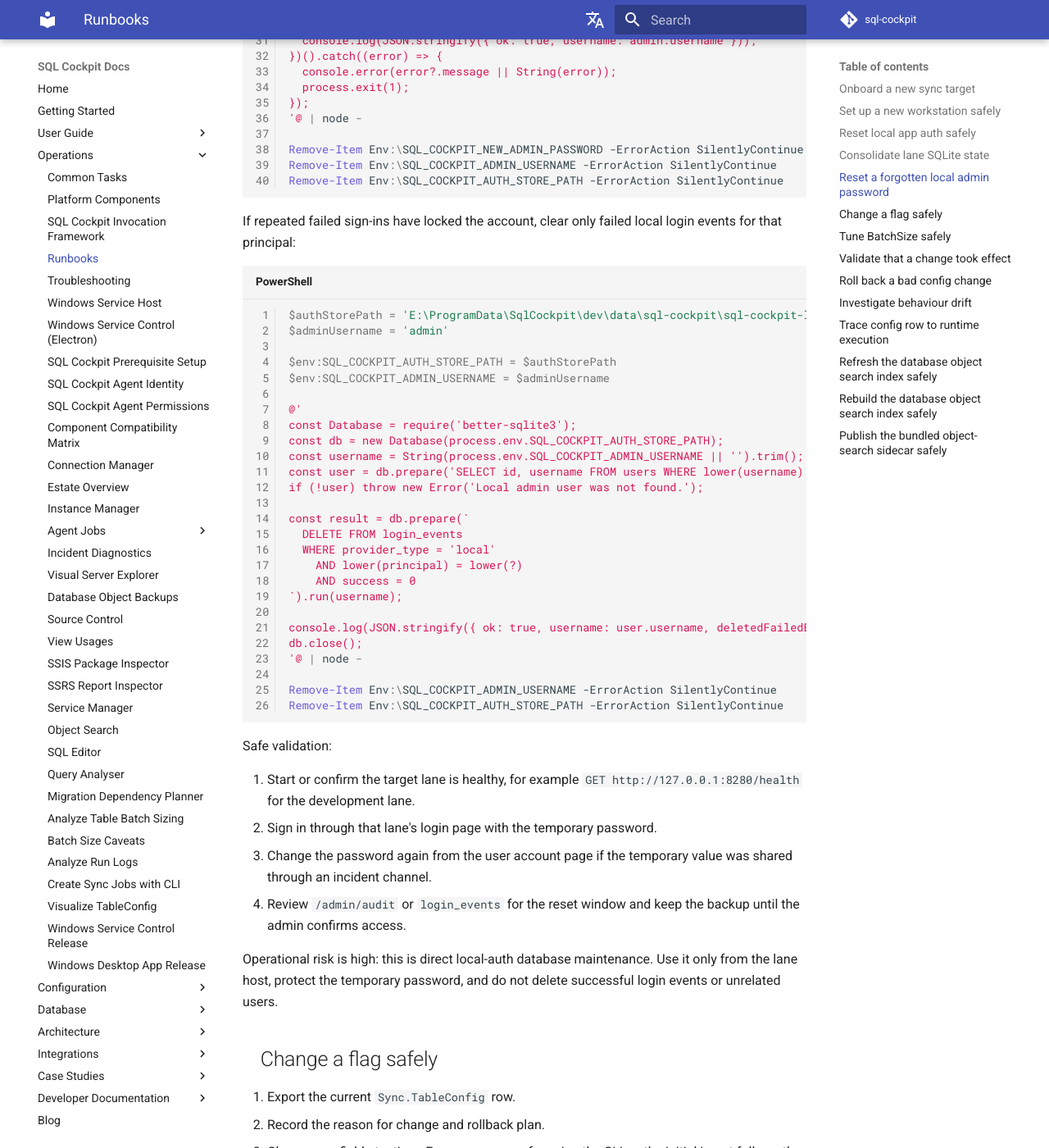
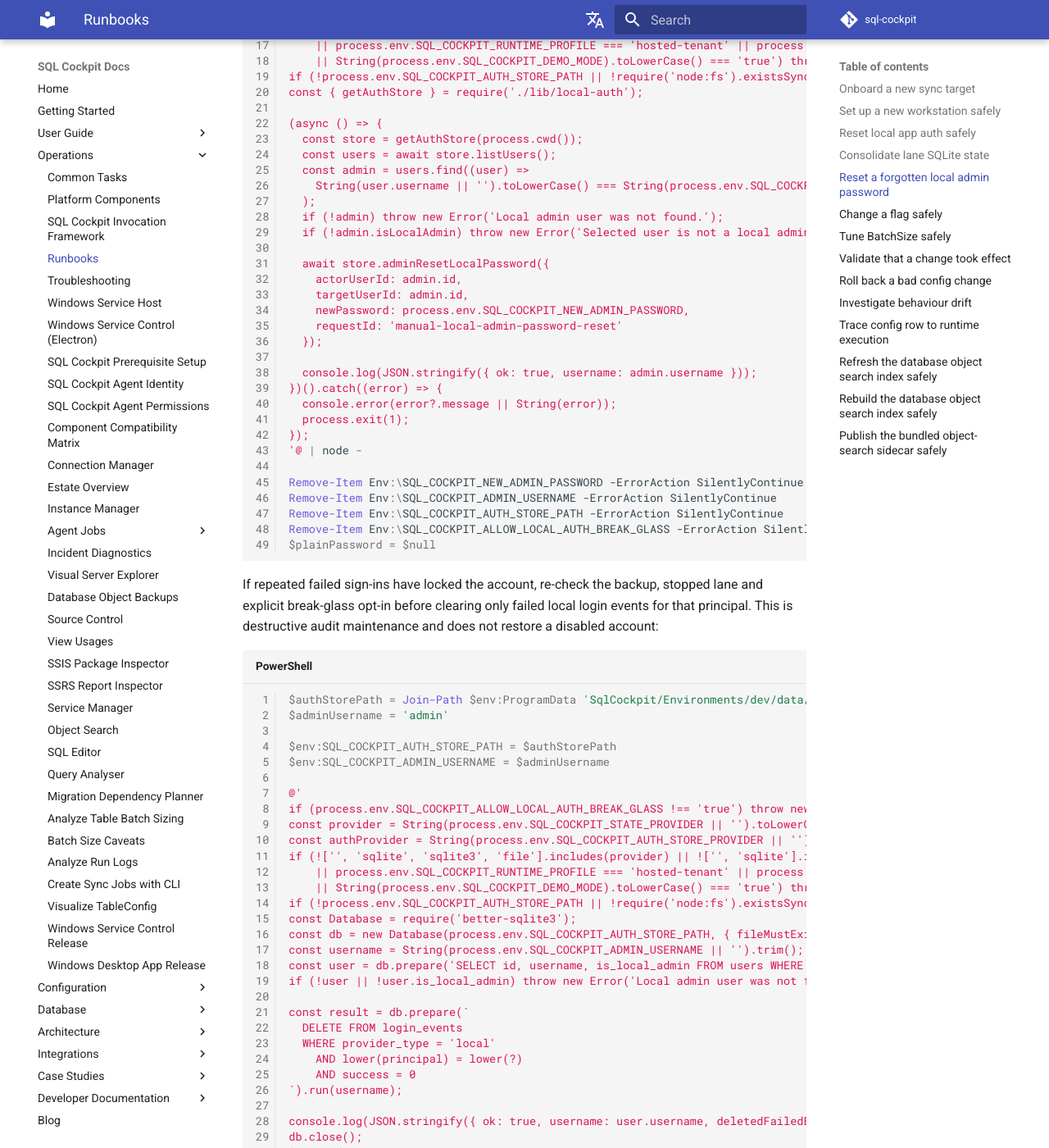
Before and after one commit to sql-cockpit/sql-cockpit-docs-source, an MkDocs documentation site: the page built from docs/operations/runbooks.md, in a window 1280 px wide and 1400 px high, scrolled down 3675 px. Shown: the whole window at 82% size. Built offline with MkDocs 1.6.1 and Material for MkDocs 9.7.7, drawn with Linux system fonts in a browser that asks for light colours; comment, search, counter and statistics services are not loaded; the version menu is left out; some of the changed text lies outside the part shown.

Commit message:
Reconcile operator guidance with current state and Demo boundaries

````diff
--- a/docs/operations/runbooks.md
+++ b/docs/operations/runbooks.md
@@ -37,7 +37,7 @@
 
 Local lanes use one SQLite app-state database:
 
-`E:\ProgramData\SqlCockpit\<lane>\data\sql-cockpit\sql-cockpit-local.sqlite`
+`%ProgramData%\SqlCockpit\Environments\<lane>\data\sql-cockpit\sql-cockpit-local.sqlite`
 
 Older installs may also contain legacy files such as:
 
@@ -51,11 +51,11 @@
 `sql-cockpit-local.sqlite` and the lane has restarted cleanly.
 
 From `E:\Scripts\SQL Tables Sync`, run the migration with the lane's actual
-paths:
+paths. The source paths below are historical examples; the target is the new canonical lane root. Stop the lane and back up all sources and the target before running. This procedure is for SQLite local state only, not hosted SQL Server state:
 
 ```powershell
 node .\scripts\runtime\migrate-sqlite-lane-state.js `
-  --target "E:\ProgramData\SqlCockpit\test\data\sql-cockpit\sql-cockpit-local.sqlite" `
+  --target "$env:ProgramData\SqlCockpit\Environments\test\data\sql-cockpit\sql-cockpit-local.sqlite" `
   --agentControl "E:\ProgramData\SqlCockpit\test\data\sql-cockpit\saas-agent-control.sqlite" `
   --queryAnalyser "E:\ProgramData\SqlCockpit\test\data\query-analyser\query-analyser.db" `
   --sqlQueryEditor "E:\ProgramData\SqlCockpit\test\data\sql-editor\sql-query-editor.db" `
@@ -81,7 +81,9 @@
 
 - Run the commands on the host that owns the SQL Cockpit lane.
 - Use an elevated or service-account shell only if that is required to read the lane data directory.
-- Back up the lane SQLite file before changing it.
+- Stop the target lane and back up the exact SQLite file before changing it.
+- This is a local-only, offline break-glass exception. It refuses hosted/provider-backed state and Demo Mode; do not disable those protections to use this runbook.
+- These snippets require `SQL_COCKPIT_ALLOW_LOCAL_AUTH_BREAK_GLASS=true`, unset by default. This variable gates only the manual snippets, not the application. Set it in the temporary operator shell only after reviewing the backup and selected lane; remove it immediately afterwards.
 - Pick a temporary password that meets the local policy: at least 12 characters with upper-case, lower-case, and numeric characters.
 
 Common lane auth-store paths:
@@ -98,23 +100,30 @@
 From `E:\Scripts\SQL Tables Sync\sql-cockpit-api`, run:
 
 ```powershell
-$authStorePath = 'E:\ProgramData\SqlCockpit\dev\data\sql-cockpit\sql-cockpit-local.sqlite'
+$authStorePath = Join-Path $env:ProgramData 'SqlCockpit/Environments/dev/data/sql-cockpit/sql-cockpit-local.sqlite'
 $adminUsername = 'admin'
 $newPassword = Read-Host -AsSecureString 'New temporary password'
-$plainPassword = [Runtime.InteropServices.Marshal]::PtrToStringBSTR(
-    [Runtime.InteropServices.Marshal]::SecureStringToBSTR($newPassword)
-)
+$passwordPointer = [Runtime.InteropServices.Marshal]::SecureStringToBSTR($newPassword)
+try { $plainPassword = [Runtime.InteropServices.Marshal]::PtrToStringBSTR($passwordPointer) }
+finally { [Runtime.InteropServices.Marshal]::ZeroFreeBSTR($passwordPointer) }
 
 $env:SQL_COCKPIT_AUTH_STORE_PATH = $authStorePath
 $env:SQL_COCKPIT_NEW_ADMIN_PASSWORD = $plainPassword
 $env:SQL_COCKPIT_ADMIN_USERNAME = $adminUsername
 
 @'
+if (process.env.SQL_COCKPIT_ALLOW_LOCAL_AUTH_BREAK_GLASS !== 'true') throw new Error('Explicit local break-glass opt-in is required.');
+const provider = String(process.env.SQL_COCKPIT_STATE_PROVIDER || '').toLowerCase();
+const authProvider = String(process.env.SQL_COCKPIT_AUTH_STORE_PROVIDER || '').toLowerCase();
+if (!['', 'sqlite', 'sqlite3', 'file'].includes(provider) || !['', 'sqlite'].includes(authProvider)
+    || process.env.SQL_COCKPIT_RUNTIME_PROFILE === 'hosted-tenant' || process.env.SQL_COCKPIT_HOSTING_MODEL === 'tenant'
+    || String(process.env.SQL_COCKPIT_DEMO_MODE).toLowerCase() === 'true') throw new Error('Hosted/provider-backed and demo state are not supported.');
+if (!process.env.SQL_COCKPIT_AUTH_STORE_PATH || !require('node:fs').existsSync(process.env.SQL_COCKPIT_AUTH_STORE_PATH)) throw new Error('An existing explicit local auth file is required.');
 const { getAuthStore } = require('./lib/local-auth');
 
 (async () => {
   const store = getAuthStore(process.cwd());
-  const users = store.listUsers();
+  const users = await store.listUsers();
   const admin = users.find((user) =>
     String(user.username || '').toLowerCase() === String(process.env.SQL_COCKPIT_ADMIN_USERNAME || '').toLowerCase()
   );
@@ -138,23 +147,32 @@
 Remove-Item Env:\SQL_COCKPIT_NEW_ADMIN_PASSWORD -ErrorAction SilentlyContinue
 Remove-Item Env:\SQL_COCKPIT_ADMIN_USERNAME -ErrorAction SilentlyContinue
 Remove-Item Env:\SQL_COCKPIT_AUTH_STORE_PATH -ErrorAction SilentlyContinue
+Remove-Item Env:\SQL_COCKPIT_ALLOW_LOCAL_AUTH_BREAK_GLASS -ErrorAction SilentlyContinue
+$plainPassword = $null
 ```
 
-If repeated failed sign-ins have locked the account, clear only failed local login events for that principal:
+If repeated failed sign-ins have locked the account, re-check the backup, stopped lane and explicit break-glass opt-in before clearing only failed local login events for that principal. This is destructive audit maintenance and does not restore a disabled account:
 
 ```powershell
-$authStorePath = 'E:\ProgramData\SqlCockpit\dev\data\sql-cockpit\sql-cockpit-local.sqlite'
+$authStorePath = Join-Path $env:ProgramData 'SqlCockpit/Environments/dev/data/sql-cockpit/sql-cockpit-local.sqlite'
 $adminUsername = 'admin'
 
 $env:SQL_COCKPIT_AUTH_STORE_PATH = $authStorePath
 $env:SQL_COCKPIT_ADMIN_USERNAME = $adminUsername
 
 @'
+if (process.env.SQL_COCKPIT_ALLOW_LOCAL_AUTH_BREAK_GLASS !== 'true') throw new Error('Explicit local break-glass opt-in is required.');
+const provider = String(process.env.SQL_COCKPIT_STATE_PROVIDER || '').toLowerCase();
+const authProvider = String(process.env.SQL_COCKPIT_AUTH_STORE_PROVIDER || '').toLowerCase();
+if (!['', 'sqlite', 'sqlite3', 'file'].includes(provider) || !['', 'sqlite'].includes(authProvider)
+    || process.env.SQL_COCKPIT_RUNTIME_PROFILE === 'hosted-tenant' || process.env.SQL_COCKPIT_HOSTING_MODEL === 'tenant'
+    || String(process.env.SQL_COCKPIT_DEMO_MODE).toLowerCase() === 'true') throw new Error('Hosted/provider-backed and demo state are not supported.');
+if (!process.env.SQL_COCKPIT_AUTH_STORE_PATH || !require('node:fs').existsSync(process.env.SQL_COCKPIT_AUTH_STORE_PATH)) throw new Error('An existing explicit local auth file is required.');
 const Database = require('better-sqlite3');
-const db = new Database(process.env.SQL_COCKPIT_AUTH_STORE_PATH);
+const db = new Database(process.env.SQL_COCKPIT_AUTH_STORE_PATH, { fileMustExist: true });
 const username = String(process.env.SQL_COCKPIT_ADMIN_USERNAME || '').trim();
-const user = db.prepare('SELECT id, username FROM users WHERE lower(username) = lower(?)').get(username);
-if (!user) throw new Error('Local admin user was not found.');
+const user = db.prepare('SELECT id, username, is_local_admin FROM users WHERE lower(username) = lower(?)').get(username);
+if (!user || !user.is_local_admin) throw new Error('Local admin user was not found.');
 
 const result = db.prepare(`
   DELETE FROM login_events
@@ -169,6 +187,8 @@
 
 Remove-Item Env:\SQL_COCKPIT_ADMIN_USERNAME -ErrorAction SilentlyContinue
 Remove-Item Env:\SQL_COCKPIT_AUTH_STORE_PATH -ErrorAction SilentlyContinue
+Remove-Item Env:\SQL_COCKPIT_ALLOW_LOCAL_AUTH_BREAK_GLASS -ErrorAction SilentlyContinue
+$plainPassword = $null
 ```
 
 Safe validation:
@@ -179,6 +199,8 @@
 4. Review `/admin/audit` or `login_events` for the reset window and keep the backup until the admin confirms access.
 
 Operational risk is high: this is direct local-auth database maintenance. Use it only from the lane host, protect the temporary password, and do not delete successful login events or unrelated users.
+
+Legacy E-drive paths in the table are examples from older installs. Resolve the actual configured path first; new service lanes use `%ProgramData%/SqlCockpit/Environments/<lane>`. Do not execute either snippet against a running provider or a guessed path.
 
 ## Change a flag safely
 
````
Also changed, not shown: docs/operations/connection-manager.md (+15 -17 lines), docs/operations/migration-dependency-planner.md (+1 -1 lines), docs/operations/sql-cockpit-invocation-framework.md (+1 -1 lines).
